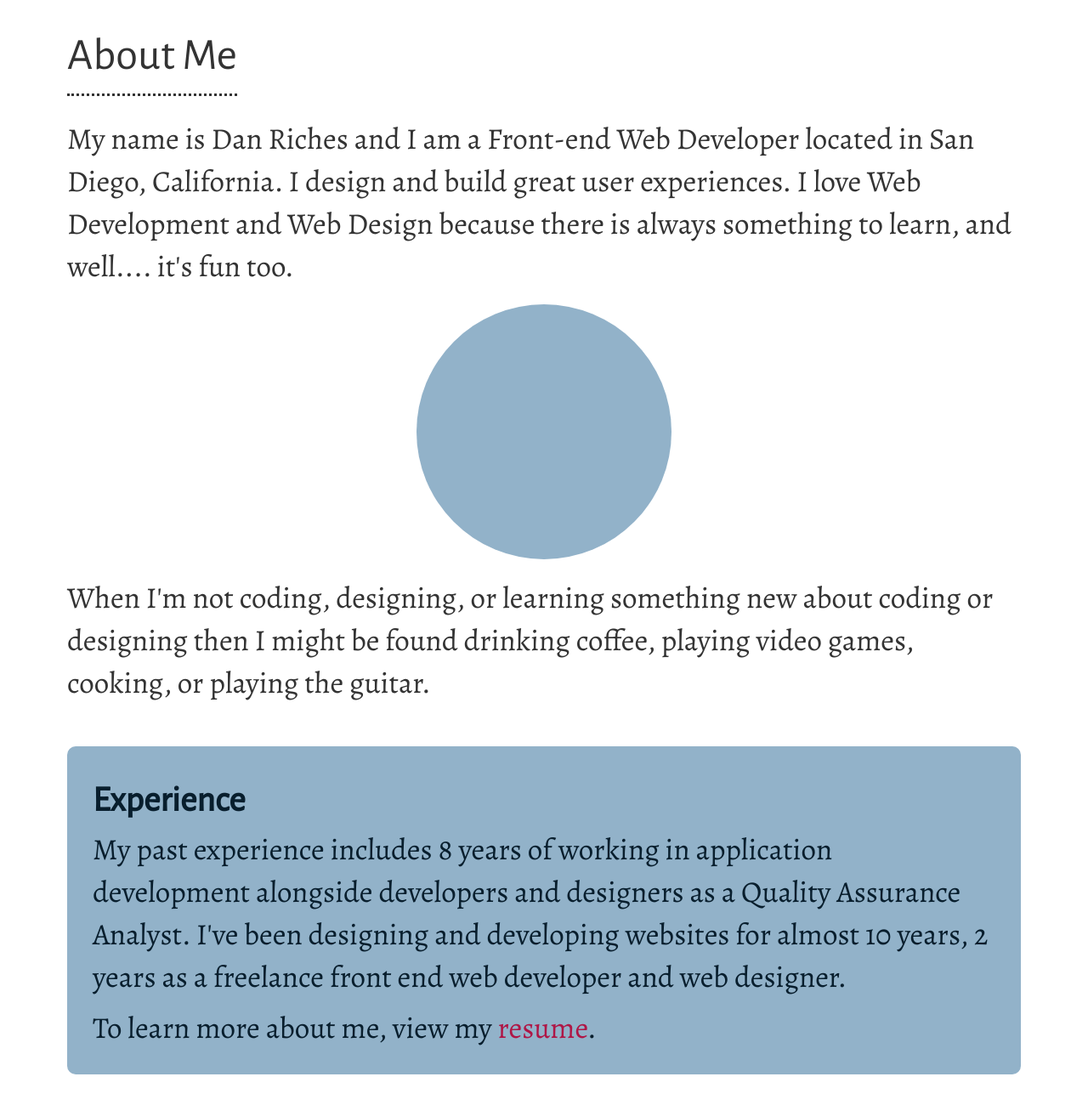
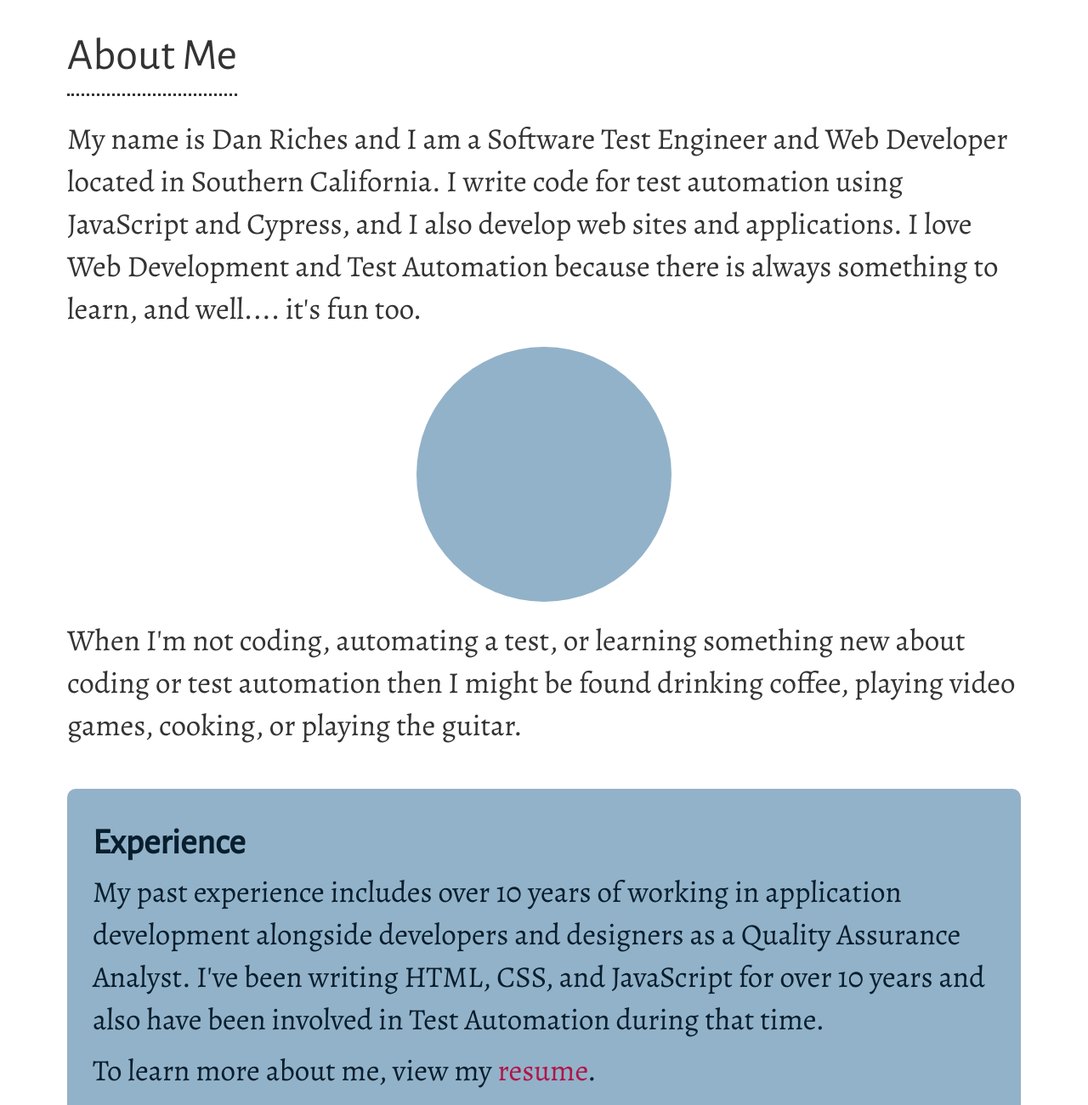
Before and after one commit to danrichdan/old-portfolio, a plain HTML site: page index.html in a window 1280 px wide. Shown: the part 940-2240 px from the top of the page at 85% size. Drawn offline with nearby package versions, Linux system fonts and the light colour scheme.

Commit message:
made some content changes

```diff
--- a/index.html
+++ b/index.html
@@ -7,7 +7,7 @@
       content="width=device-width, user-scalable=no, initial-scale=1.0, maximum-scale=1.0, minimum-scale=1.0"
     />
     <meta http-equiv="X-UA-Compatible" content="ie=edge" />
-    <title>Dan Riches | Front-End Web Developer Portfolio</title>
+    <title>Dan Riches | Software Engineer Portfolio</title>
     <link
       rel="stylesheet"
       href="https://maxcdn.bootstrapcdn.com/bootstrap/3.3.7/css/bootstrap.min.css"
@@ -130,27 +130,24 @@
         <section id="about" class="main-content">
           <h2>About Me</h2>
           <p>
-            My name is Dan Riches and I am a Front-end Web Developer located in
-            San Diego, California. I design and build great user experiences. I
-            love Web Development and Web Design because there is always
+            My name is Dan Riches and I am a Software Test Engineer and Web Developer located in Southern California. I write code for test automation using JavaScript and Cypress, and I also develop web sites and applications. I
+            love Web Development and Test Automation because there is always
             something to learn, and well.... it's fun too.
           </p>
           <div class="image-freetime-area">
             <div class="image-of-self"></div>
             <p class="freetime">
-              When I'm not coding, designing, or learning something new about
-              coding or designing then I might be found drinking coffee, playing
+              When I'm not coding, automating a test, or learning something new about
+              coding or test automation then I might be found drinking coffee, playing
               video games, cooking, or playing the guitar.
             </p>
           </div>
           <div class="experience">
             <h3>Experience</h3>
             <p>
-              My past experience includes 8 years of working in application
+              My past experience includes over 10 years of working in application
               development alongside developers and designers as a Quality
-              Assurance Analyst. I've been designing and developing websites for
-              almost 10 years, 2 years as a freelance front end web developer
-              and web designer.
+              Assurance Analyst. I've been writing HTML, CSS, and JavaScript for over 10 years and also have been involved in Test Automation during that time.
             </p>
             <p>
               To learn more about me, view my
@@ -162,6 +159,7 @@
             <ul>
               <li>Learning Fuze - Accelerated Web Development Program</li>
               <li>Broward College - Certificate in Web Development/Design</li>
+              <li>UCSD Extension - Certificate in Software Quality Assurance</li>
               <li>San Diego State University - B.A. History</li>
             </ul>
           </div>
@@ -177,14 +175,13 @@
           <div class="skill-icons">
             <div>HTML5</div>
             <div>CSS3</div>
+            <div>Materialize CSS</div>
             <div>Bootstrap</div>
             <div>JavaScript</div>
             <div>JQuery</div>
-            <div>WordPress</div>
+            <div>Cypress</div>
             <div>GIT</div>
             <div>Adobe XD</div>
-            <div>Adobe Photoshop</div>
-            <div>Adobe Illustrator</div>
           </div>
         </section>
 
```
